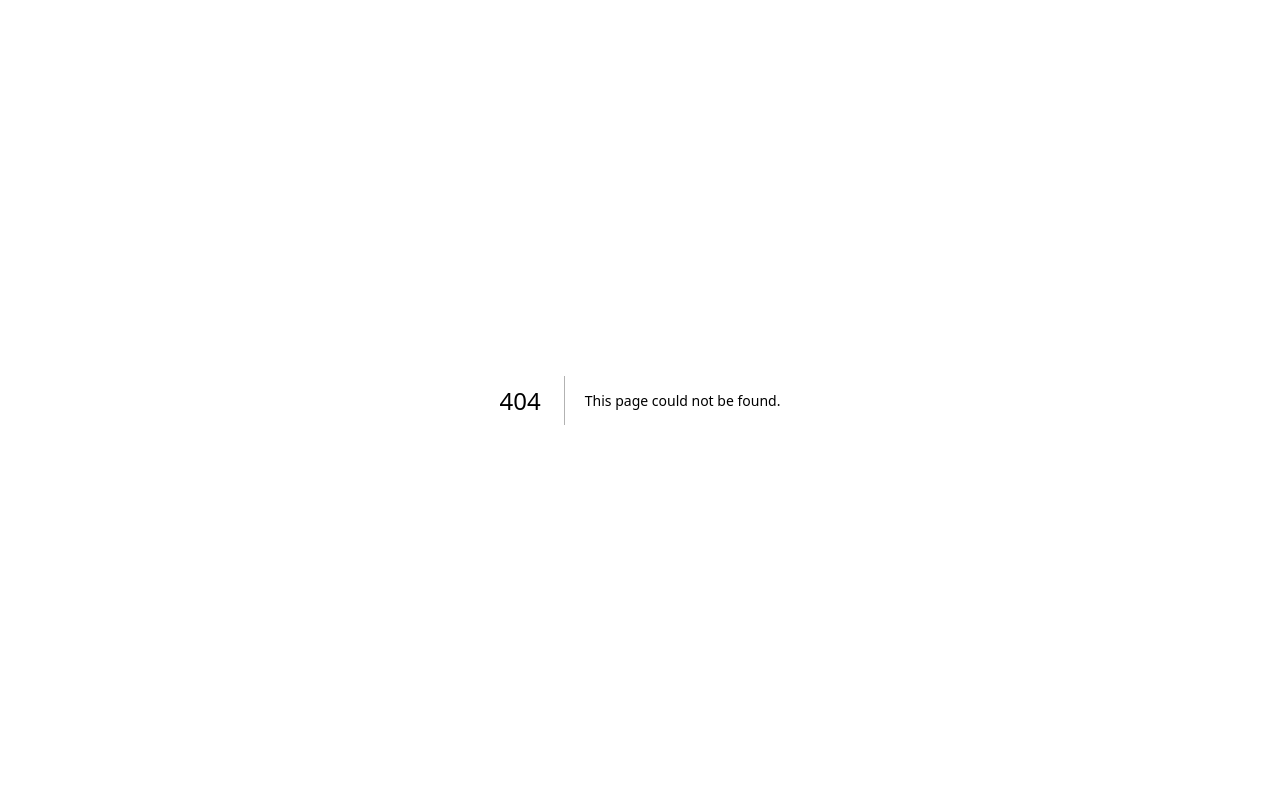
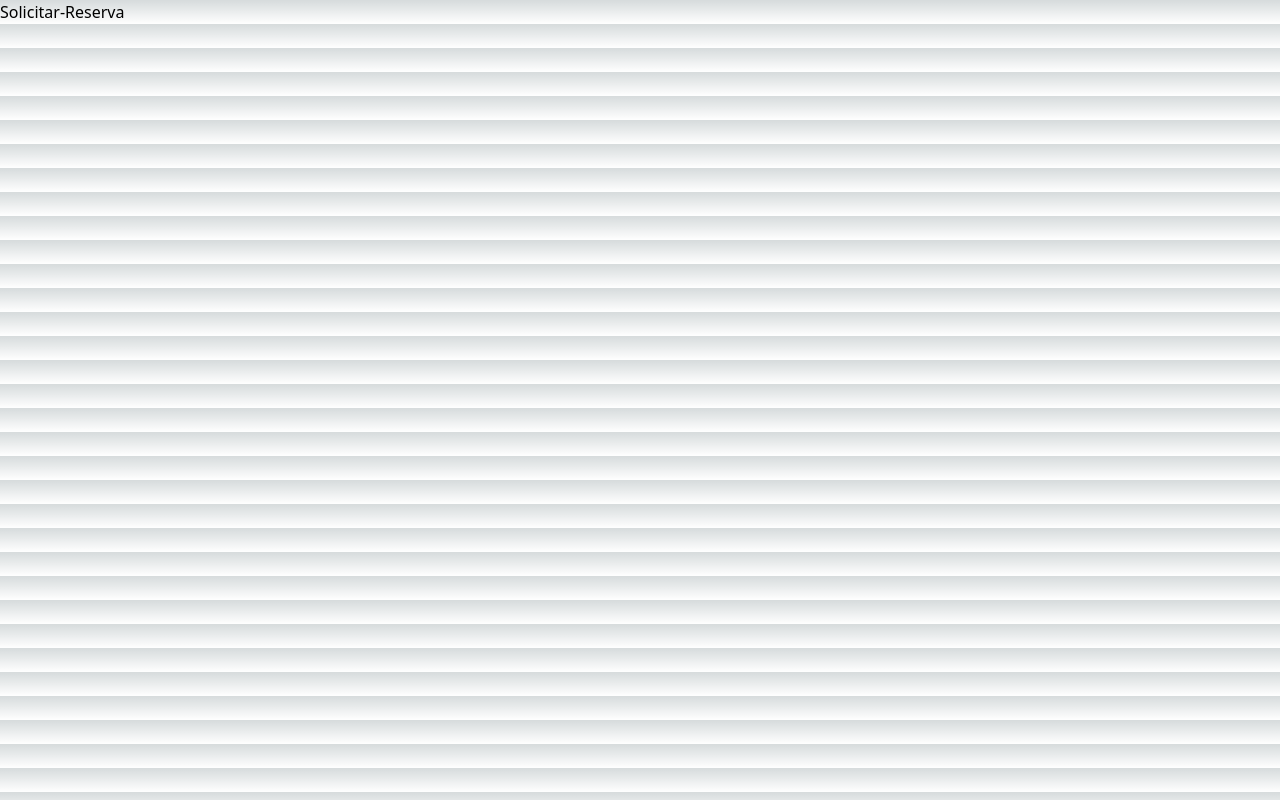
Before and after one commit to ADS2024-2-LocaEspaco/LocacaoEspacoFE, a Next.js app: page /anuncio/solicitar in a window 1280 px wide. Before the commit this address had no page. Built offline with nearby package versions, Linux system fonts and the light colour scheme.

Commit message:
Subindo branch da nova reserva, adicionando calendar_icon.svg e solicitar/index.tsx

```diff
--- /dev/null
+++ b/src/pages/anuncio/solicitar/index.tsx
@@ -0,0 +1,9 @@
+import React from 'react'
+
+function index() {
+  return (
+    <div>Solicitar-Reserva</div>
+  )
+}
+
+export default index
```
Also changed, not shown: public/icons/calendar_icon.svg (added).
